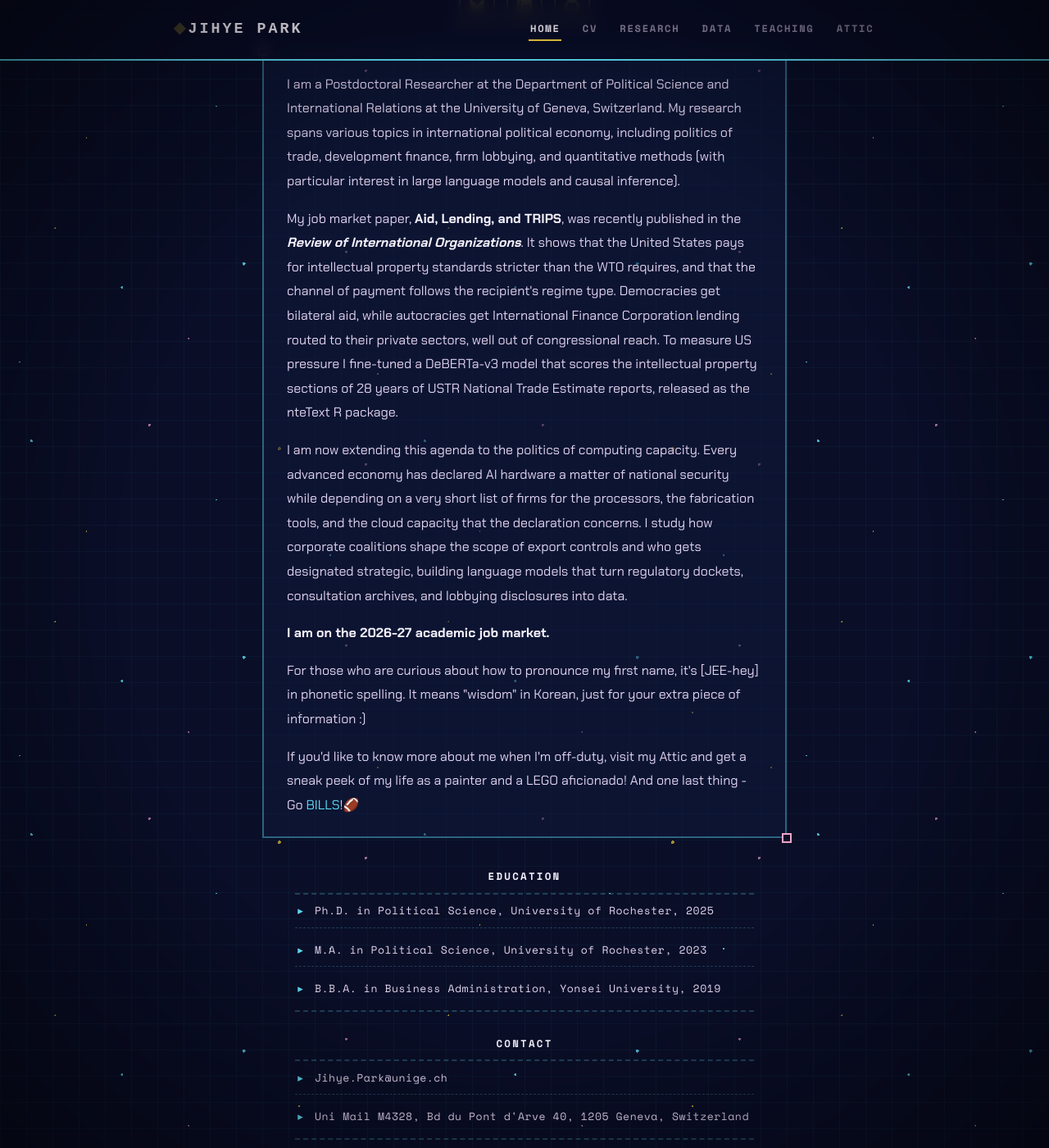
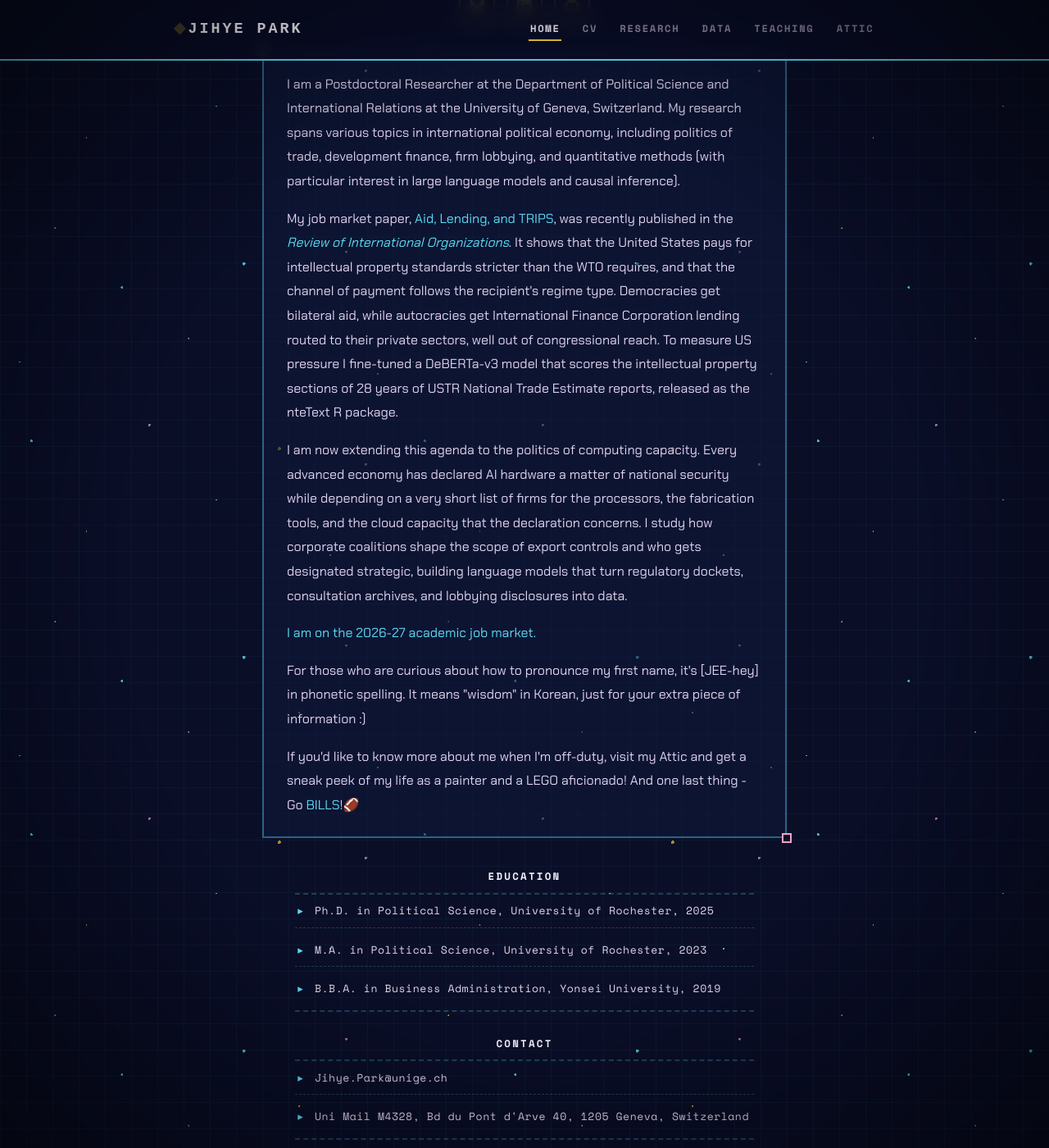
Before and after one commit to jacqpark/jacqpark.github.io, a Jekyll site: the page built from index.md, in a window 1280 px wide and 1400 px high, scrolled down 514 px. Shown: the whole window at 82% size. Built offline with Jekyll 4.4.1, drawn with Linux system fonts in a browser that asks for light colours; some web fonts are replaced.

Commit message:
Use link color not bold

```diff
--- a/assets/css/style.css
+++ b/assets/css/style.css
@@ -339,6 +339,9 @@
   font-weight: 700;
   color: var(--fg-strong);
 }
+
+/* accent color without bold, matches link color */
+.hl { color: var(--link); }
 
 em {
   font-style: italic;
--- a/index.md
+++ b/index.md
@@ -29,11 +29,11 @@
   <!-- UPDATE: Replace this placeholder with your actual bio -->
   <p> I am a Postdoctoral Researcher at the Department of Political Science and International Relations at the University of Geneva, Switzerland. My research spans various topics in international political economy, including politics of trade, development finance, firm lobbying, and quantitative methods (with particular interest in large language models and causal inference). </p>
 
-  <p> My job market paper, <strong>Aid, Lending, and TRIPS</strong>, was recently published in the <strong><em>Review of International Organizations</em></strong>. It shows that the United States pays for intellectual property standards stricter than the WTO requires, and that the channel of payment follows the recipient's regime type. Democracies get bilateral aid, while autocracies get International Finance Corporation lending routed to their private sectors, well out of congressional reach. To measure US pressure I fine-tuned a DeBERTa-v3 model that scores the intellectual property sections of 28 years of USTR National Trade Estimate reports, released as the nteText R package. </p>
+  <p> My job market paper, <span class="hl">Aid, Lending, and TRIPS</span>, was recently published in the <span class="hl"><em>Review of International Organizations</em></span>. It shows that the United States pays for intellectual property standards stricter than the WTO requires, and that the channel of payment follows the recipient's regime type. Democracies get bilateral aid, while autocracies get International Finance Corporation lending routed to their private sectors, well out of congressional reach. To measure US pressure I fine-tuned a DeBERTa-v3 model that scores the intellectual property sections of 28 years of USTR National Trade Estimate reports, released as the nteText R package. </p>
 
   <p> I am now extending this agenda to the politics of computing capacity. Every advanced economy has declared AI hardware a matter of national security while depending on a very short list of firms for the processors, the fabrication tools, and the cloud capacity that the declaration concerns. I study how corporate coalitions shape the scope of export controls and who gets designated strategic, building language models that turn regulatory dockets, consultation archives, and lobbying disclosures into data. </p>
 
-  <p> <strong>I am on the 2026-27 academic job market.</strong> </p>
+  <p> <span class="hl">I am on the 2026-27 academic job market.</span> </p>
   <p> For those who are curious about how to pronounce my first name, it's [JEE-hey] in phonetic spelling. It means "wisdom" in Korean, just for your extra piece of information :) </p>
   <p> If you'd like to know more about me when I'm off-duty, visit my Attic and get a sneak peek of my life as a painter and a LEGO aficionado! And one last thing - Go <a href="https://www.buffalobills.com" target="_blank">BILLS</a>!🏈 </p>
 </div>
```
